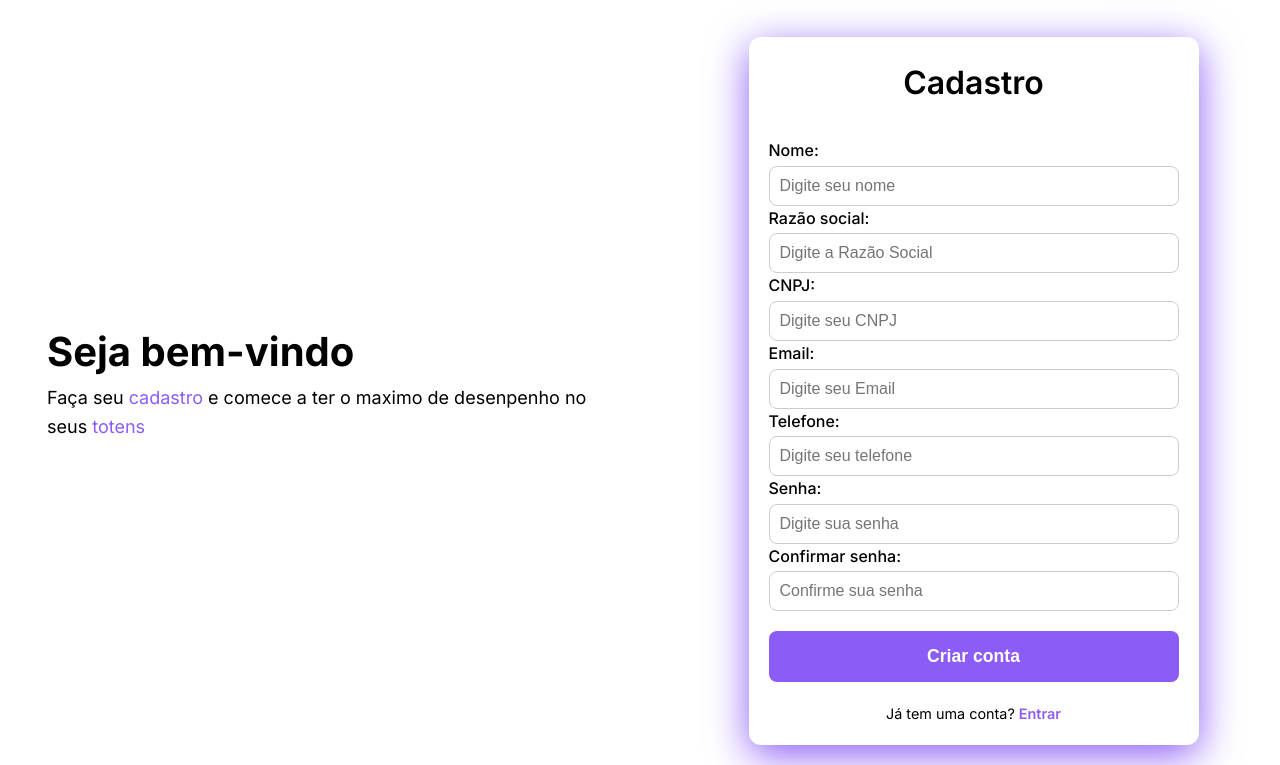
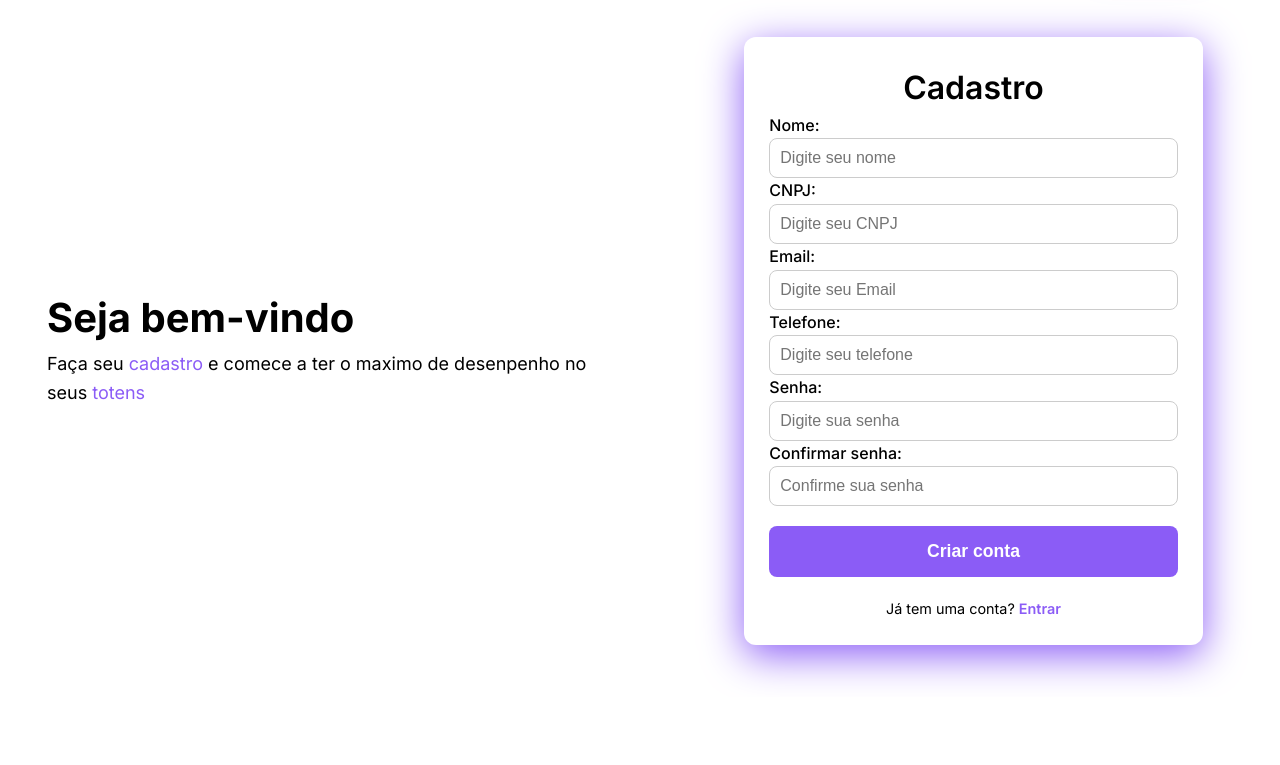
Before and after one commit to BillHebertPDC/NEXO, a website: page WebServer/public/cadastro.html in a window 1280 px wide. Shown: the part 103-868 px from the top of the page. After the commit the page ends 800 px from the top, so only its background shows below. Drawn offline with Linux system fonts and the light colour scheme.

Commit message:
form do cadastro

```diff
--- a/WebServer/public/cadastro.html
+++ b/WebServer/public/cadastro.html
@@ -38,16 +38,12 @@
                 <h1 class="form-title">Cadastro</h1>
 
                 <form id="cadastroForm">
+                    <div class="form-row">
+                        <div class="form-col">
                             <div class="form-group">
                                 <label for="nome">Nome:</label>
                                 <input type="text" id="nome" name="nome" class="form-input" placeholder="Digite seu nome" required>
                             </div>
-
-                    <div class="form-group">
-                        <label for="razao">Razão social:</label>
-                        <input type="text" id="razao" name="razao" class="form-input" placeholder="Digite a Razão Social" required>
-                    </div>
-
                             <div class="form-group">
                                 <label for="cpf">CNPJ:</label>
                                 <input type="text" id="cpf" name="cpf" class="form-input" placeholder="Digite seu CNPJ" required>
@@ -55,26 +51,25 @@
 
                             <div class="form-group">
                                 <label for="email">Email:</label>
-                        <input type="text" id="email name="email class="form-input" placeholder="Digite seu Email" required>
+                                <input type="text" id="email" name="email" class="form-input" placeholder="Digite seu Email" required>
                             </div>
-
+                        </div>
+                        <div class="form-col">
                             <div class="form-group">
                                 <label for="telefone">Telefone:</label>
                                 <input type="tel" id="telefone" name="telefone" class="form-input" placeholder="Digite seu telefone" required>
                             </div>
-
                             <div class="form-group">
                                 <label for="senha">Senha:</label>
                                 <input type="password" id="senha" name="senha" class="form-input password-input" placeholder="Digite sua senha" required>
                             </div>
-
                             <div class="form-group">
                                 <label for="confirmarSenha">Confirmar senha:</label>
                                 <input type="password" id="confirmarSenha" name="confirmarSenha" class="form-input password-input" placeholder="Confirme sua senha" required>
                             </div>
-
+                        </div>
+                    </div>
                     <button type="submit" class="submit-btn">Criar conta</button>
-
                     <div class="login-link">
                         Já tem uma conta? <a href="login.html">Entrar</a>
                     </div>
--- a/WebServer/public/css/cadastro.css
+++ b/WebServer/public/css/cadastro.css
@@ -224,11 +224,11 @@ body{
 }
 
 .form-container {
-    width: 100%;
-    max-width: 450px;
-    padding: 20px;
-    margin-top: 20px;
+    width: 80%;
+    max-width: 740px;
+    padding: 25px;
     border-radius: 12px;
+    margin-top: -12px;
     box-shadow: 0px 10px 40px var(--primaria);
 }
 
@@ -237,14 +237,12 @@ body{
     font-weight: 600;
     text-align: center;
     color: var(--texto);
-    margin-bottom: 30px;
 }
 
 
 .form-group label {
     display: block;
     font-weight: 500;
-    margin-bottom: 2px;
     color: var(--texto-secundario);
 }
 
@@ -316,15 +314,32 @@ body{
     margin-bottom: 18px;
 }
 .form-group label {
-    min-width: 140px;
+    min-width: 70px;
     text-align: left;
     margin-bottom: 0;
     font-weight: 500;
 }
 .form-group input {
     flex: 1;
+    width: 170px;
+}
+
+.form-row {
+  display: flex;
+  gap: 32px;
+}
+.form-col {
+  display: flex;
+  flex-direction: column;
+  gap: 16px;
 }
 */
+@media (max-width: 700px) {
+  .form-row {
+    flex-direction: column;
+    gap: 0;
+  }
+}
 
 /* Responsividade */
 @media (max-width: 768px) {
```
Lines whose indentation alone changed are shown as unchanged.
